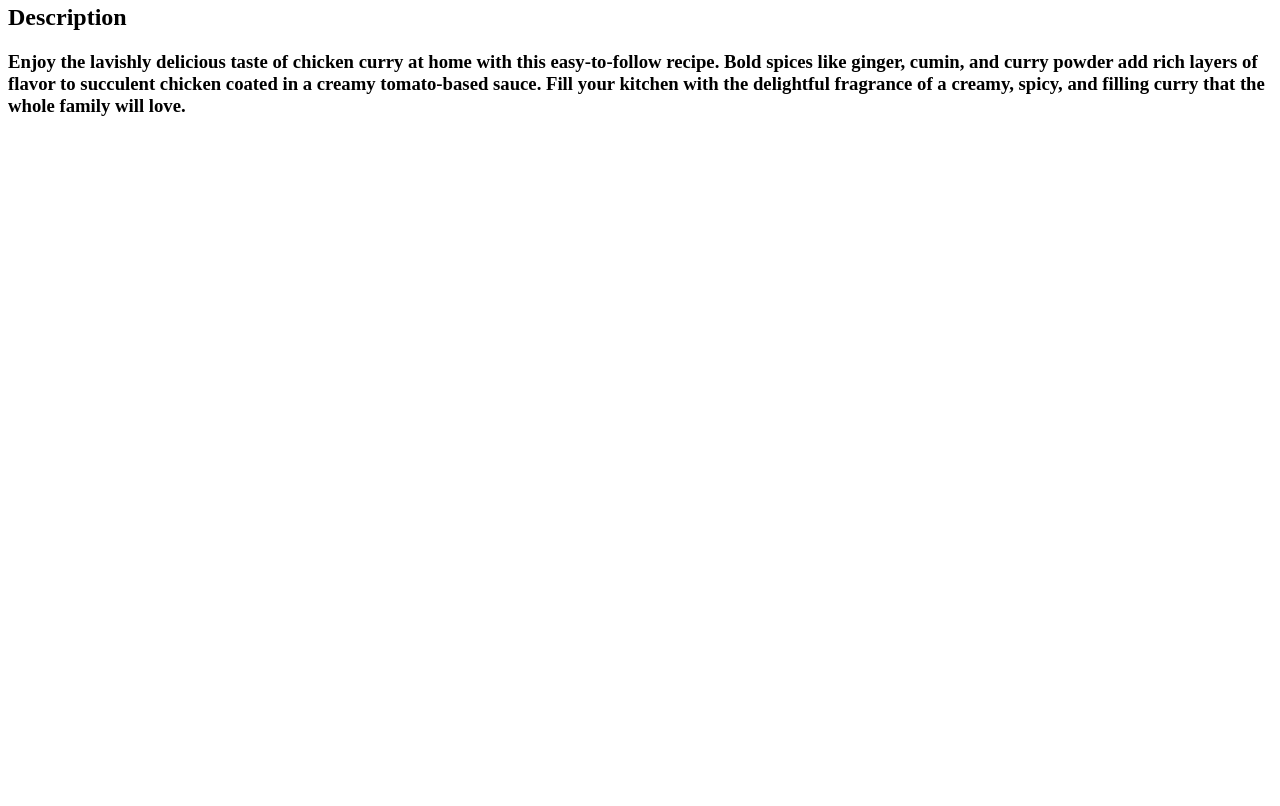
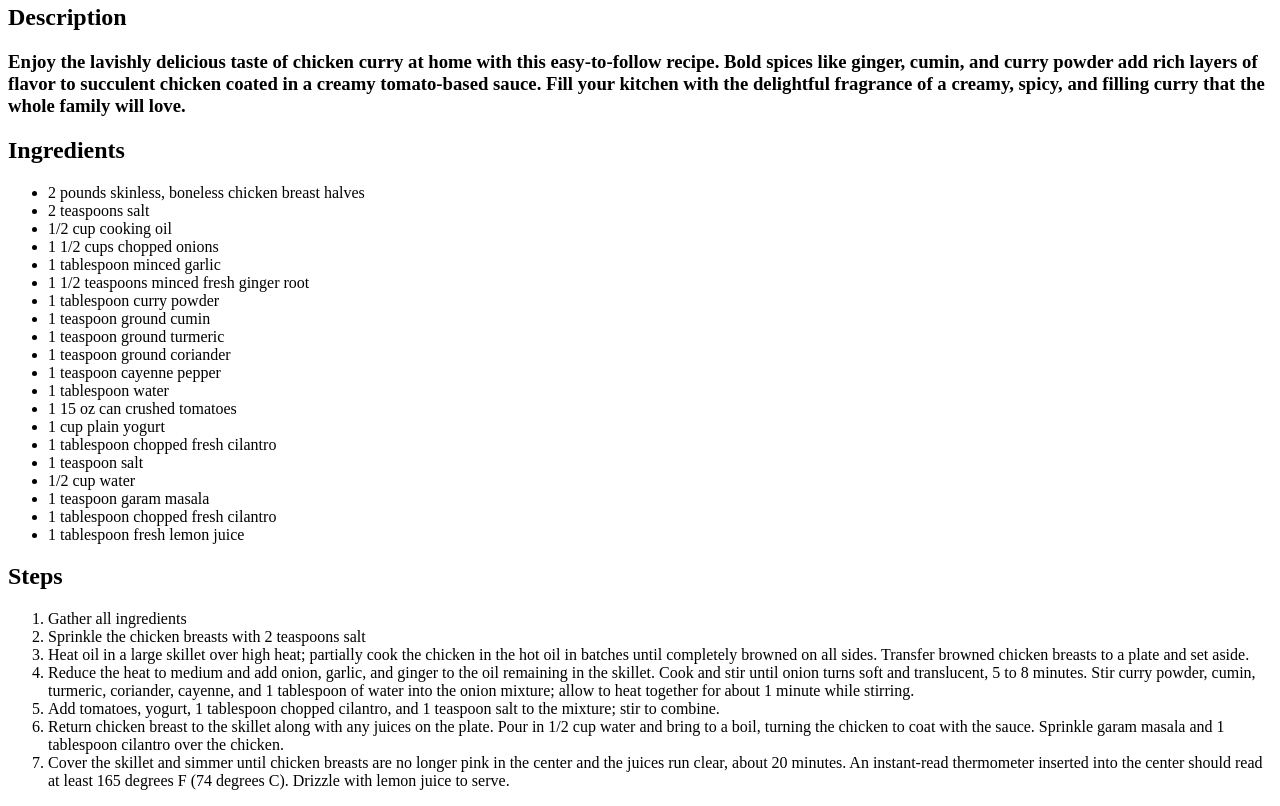
Before and after one commit to delayonion/odin-recipes, a plain HTML site: page recipes/curry.html in a window 1280 px wide. Shown: the part 500-1306 px from the top of the page. Before the commit the page ends 800 px from the top, so only its background shows below. Drawn offline with Linux system fonts and the light colour scheme.

Commit message:
Edit curry.html and add ingredients and steps

```diff
--- a/recipes/curry.html
+++ b/recipes/curry.html
@@ -14,5 +14,51 @@
             add rich layers of flavor to succulent chicken coated in a creamy
             tomato-based sauce. Fill your kitchen with the delightful fragrance of
             a creamy, spicy, and filling curry that the whole family will love.</h3>
+
+        <h2>Ingredients</h2>
+        <ul>
+            <li>2 pounds skinless, boneless chicken breast halves</li>
+            <li>2 teaspoons salt</li>
+            <li>1/2 cup cooking oil</li>
+            <li>1 1/2 cups chopped onions</li>
+            <li>1 tablespoon minced garlic</li>
+            <li>1 1/2 teaspoons minced fresh ginger root</li>
+            <li>1 tablespoon curry powder</li>
+            <li>1 teaspoon ground cumin</li>
+            <li>1 teaspoon ground turmeric</li>
+            <li>1 teaspoon ground coriander</li>
+            <li>1 teaspoon cayenne pepper</li>
+            <li>1 tablespoon water</li>
+            <li>1 15 oz can crushed tomatoes</li>
+            <li>1 cup plain yogurt</li>
+            <li>1 tablespoon chopped fresh cilantro</li>
+            <li>1 teaspoon salt</li>
+            <li>1/2 cup water</li>
+            <li>1 teaspoon garam masala</li>
+            <li>1 tablespoon chopped fresh cilantro</li>
+            <li>1 tablespoon fresh lemon juice</li>
+        </ul>
+
+        <h2>Steps</h2>
+        <ol>
+            <li>Gather all ingredients</li>
+            <li>Sprinkle the chicken breasts with 2 teaspoons salt</li>
+            <li>Heat oil in a large skillet over high heat; partially cook the chicken
+                in the hot oil in batches until completely browned on all sides. Transfer
+                browned chicken breasts to a plate and set aside.</li>
+            <li>Reduce the heat to medium and add onion, garlic, and ginger to the oil remaining
+                in the skillet. Cook and stir until onion turns soft and translucent, 5 to 8 minutes.
+                Stir curry powder, cumin, turmeric, coriander, cayenne, and 1 tablespoon of water
+                into the onion mixture; allow to heat together for about 1 minute while stirring.</li>
+            <li>Add tomatoes, yogurt, 1 tablespoon chopped cilantro, and 1 teaspoon salt to the mixture;
+                 stir to combine.</li>
+            <li>Return chicken breast to the skillet along with any juices on the plate.
+                Pour in 1/2 cup water and bring to a boil, turning the chicken to coat with the sauce.
+                Sprinkle garam masala and 1 tablespoon cilantro over the chicken.</li>
+            <li>Cover the skillet and simmer until chicken breasts are no longer pink in the center and the
+                juices run clear, about 20 minutes. An instant-read thermometer inserted into the center
+                should read at least 165 degrees F (74 degrees C). Drizzle with lemon juice to serve.</li>
+        </ol>
+
     </body>
     </html>
```
